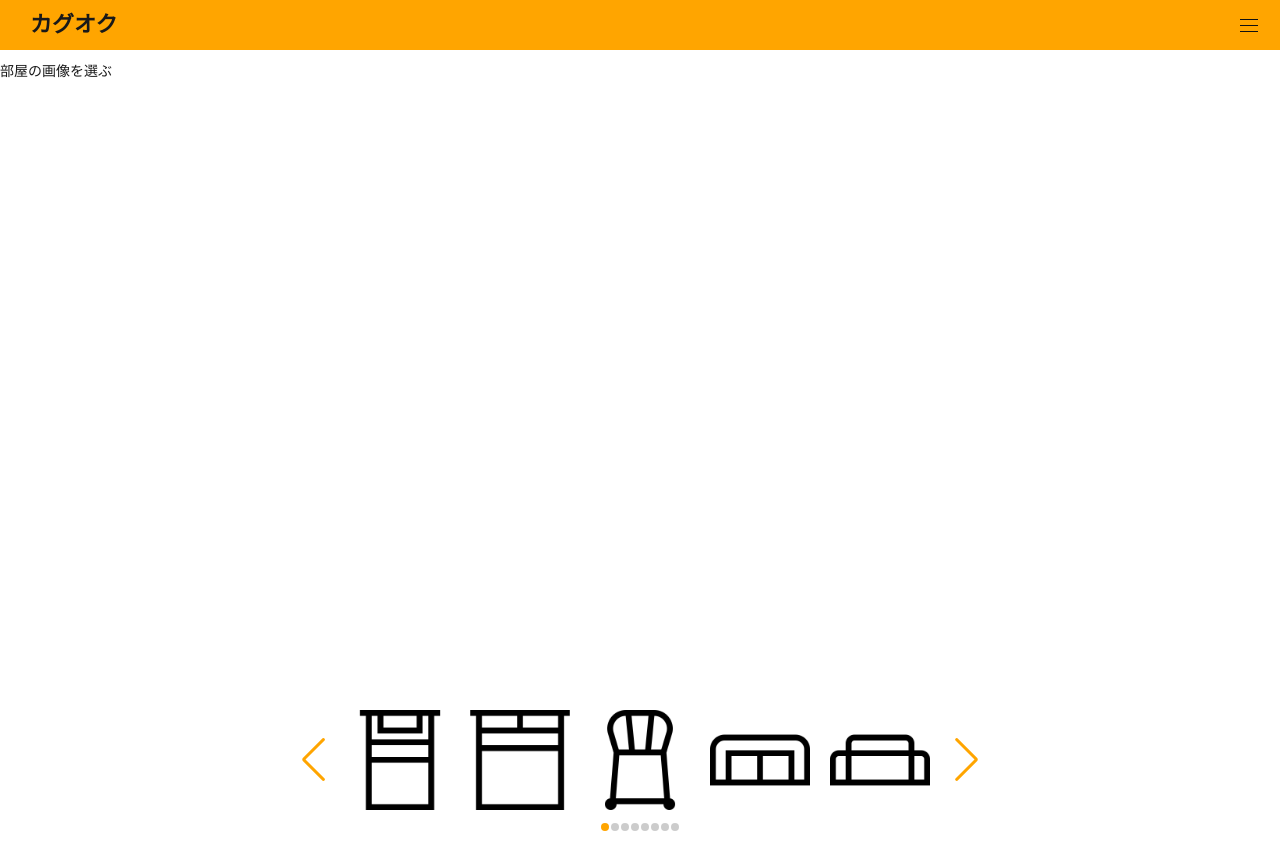
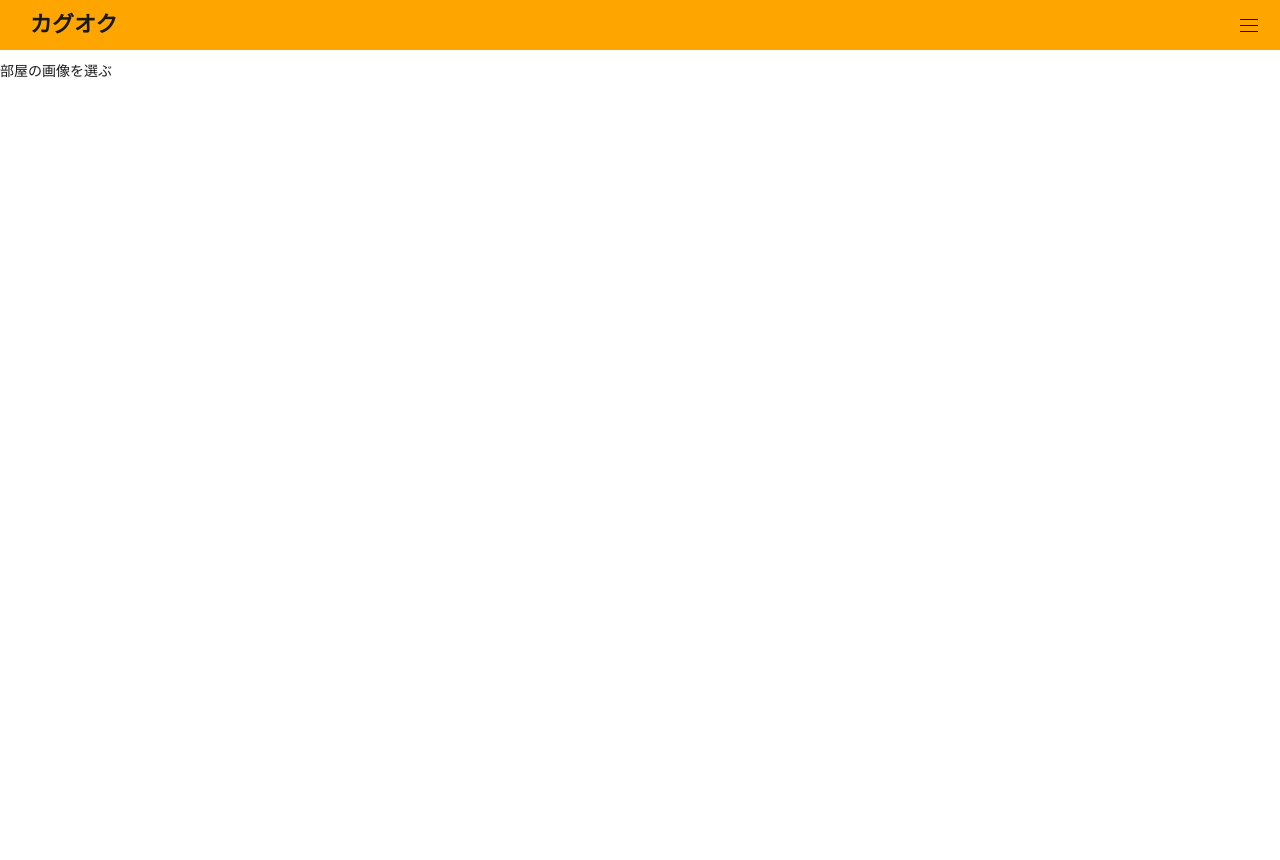
Before and after one commit to 14-kou-kimura-08/kaguoku, a website built with webpack: page public/index.html in a window 1280 px wide. Built offline with nearby package versions, Linux system fonts and the light colour scheme.

Commit message:
Remove Swiper

```diff
--- a/index.css
+++ b/index.css
@@ -173,43 +173,6 @@ body {
   height: 30px;
 }
 
-.swiper-container {
-  /* １つの要素を80pxとする、 */
-  width: calc(60px * 3 + 10px * 2);
-  height: 60px;
-  margin: 10px 0;
-}
-
-.swiper-pagination {
-  width: 100%;
-}
-
-.swiper-pagination > span {
-  margin: 1px;
-}
-
-.swiper-pagination-bullet-active {
-  background: orange !important;
-}
-
-#prev {
-  left: 15px;
-  color: orange;
-}
-
-#prev:focus {
-  outline:0;
-}
-
-#next {
-  right: 15px;
-  color: orange;
-}
-
-#next:focus {
-  outline:0;
-}
-
 @media screen and (min-width: 480px) {
     .main {
       height: calc(100vh - 50px);
@@ -226,32 +189,4 @@ body {
       width: 700px;
       margin-top: 50px;
     }
-
-    .swiper-container {
-        width: 580px;
-        height: 100px;
-        margin: 10px 0;
-    }
-
-    .swiper-wrapper > img:hover {
-      cursor: pointer;
-    }
-
-    #prev {
-      left: calc((100vw - 680px) / 2);
-      color: orange;
-    }
-
-    #prev:focus {
-      outline:0;
-    }
-
-    #next {
-      right: calc((100vw - 680px) / 2);
-      color: orange;
-    }
-
-    #next:focus {
-      outline:0;
-    }
 }
--- a/index.js
+++ b/index.js
@@ -1,5 +1,4 @@
 import Moveable from "moveable";
-import Swiper from "swiper";
 
 let moveable;
 
@@ -83,45 +82,6 @@ document.getElementById('js-hamburger').addEventListener('click', (event) => {
   }
   moveable = new Moveable(document.body)
 })
-
-
-var mySwiper = new Swiper ('.swiper-container', {
-    // Optional parameters
-    loop: true,
-    grabCursor: true,
-    breakpoints: {
-      0: {
-        slidesPerView: 3,
-        spaceBetween: 10
-      },
-      // when window width is >= 480px
-      480: {
-        slidesPerView: 2,
-        spaceBetween: 20
-      },
-      // when window width is >= 640px
-      640: {
-        slidesPerView: 3,
-        spaceBetween: 30
-      },
-      // when window width is >= 800px
-      800: {
-        slidesPerView: 5,
-        spaceBetween: 20
-      }
-    },
-
-    // If we need pagination
-    pagination: {
-      el: '.swiper-pagination'
-    },
-
-    // Navigation arrows
-    navigation: {
-      nextEl: '.swiper-button-next',
-      prevEl: '.swiper-button-prev',
-    },
-  })
 
 
 function toggleNav() {
--- a/public/index.html
+++ b/public/index.html
@@ -39,29 +39,6 @@
         </label>
       </div>
       <div id="moveable"></div>
-
-      <!-- Slider main container -->
-      <div style="position: relative;">
-        <div class="swiper-container" id="buttons">
-            <!-- Additional required wrapper -->
-            <div class="swiper-wrapper">
-                <!-- Slides -->
-                <img class="swiper-slide" src="image/bed_1.png" alt="bed_1">
-                <img class="swiper-slide" src="image/bed_2.png" alt="bed_2">
-                <img class="swiper-slide" src="image/chair.png" alt="chair">
-                <img class="swiper-slide" src="image/sofa_1.png" alt="sofa_1">
-                <img class="swiper-slide" src="image/sofa_2.png" alt="sofa_2">
-                <img class="swiper-slide" src="image/table_1.png" alt="table_1">
-                <img class="swiper-slide" src="image/table_2.png" alt="table_2">
-                <img class="swiper-slide" src="image/table_3.png" alt="table_3">
-            </div>
-        </div>
-        <div class="swiper-pagination"></div>
-        <!-- If we need navigation buttons -->
-        <div class="swiper-button-prev" id="prev"></div>
-        <div class="swiper-button-next" id="next"></div>
-      </div>
-
     </div>
     <script src="js/bundle.js"></script>
   </body>
```
